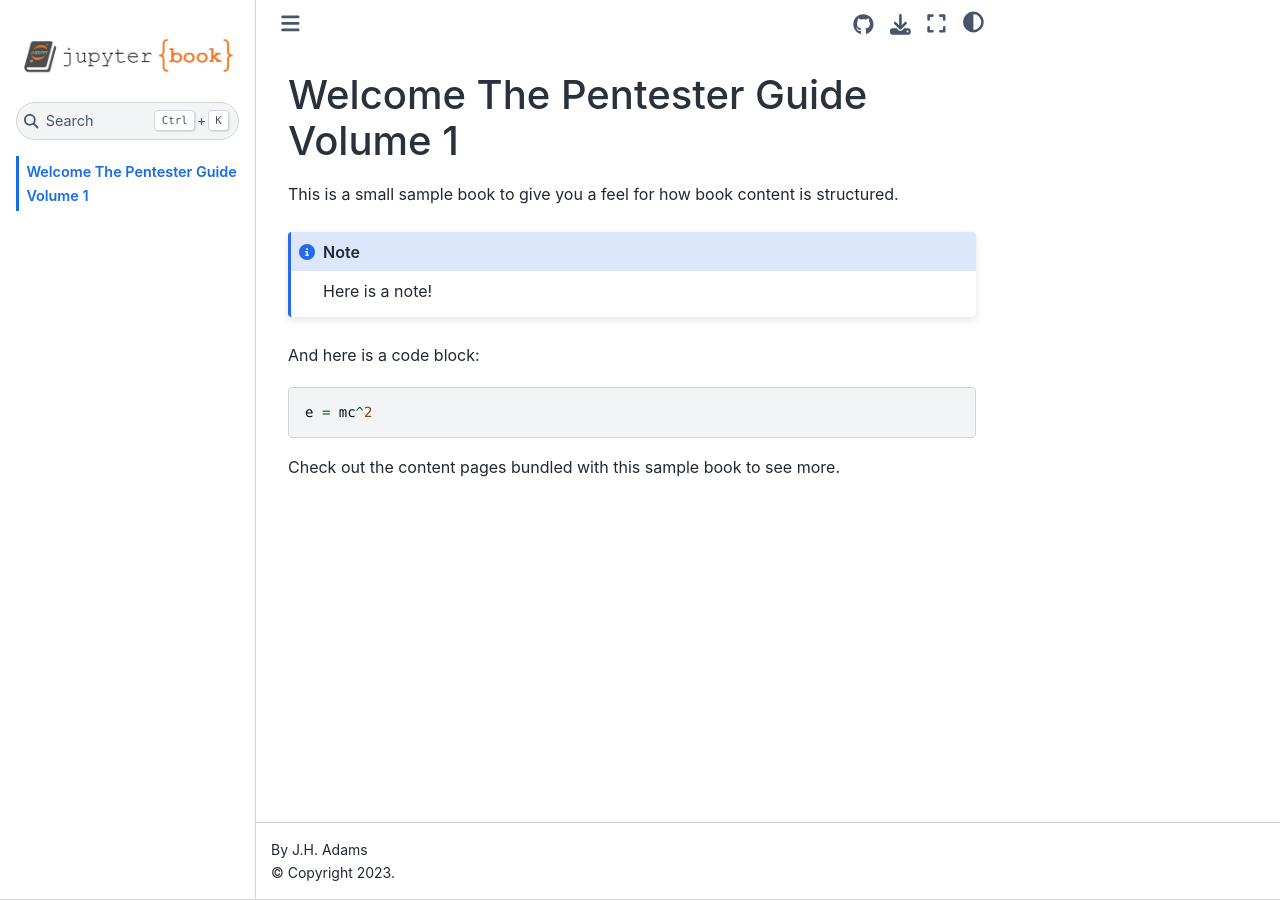
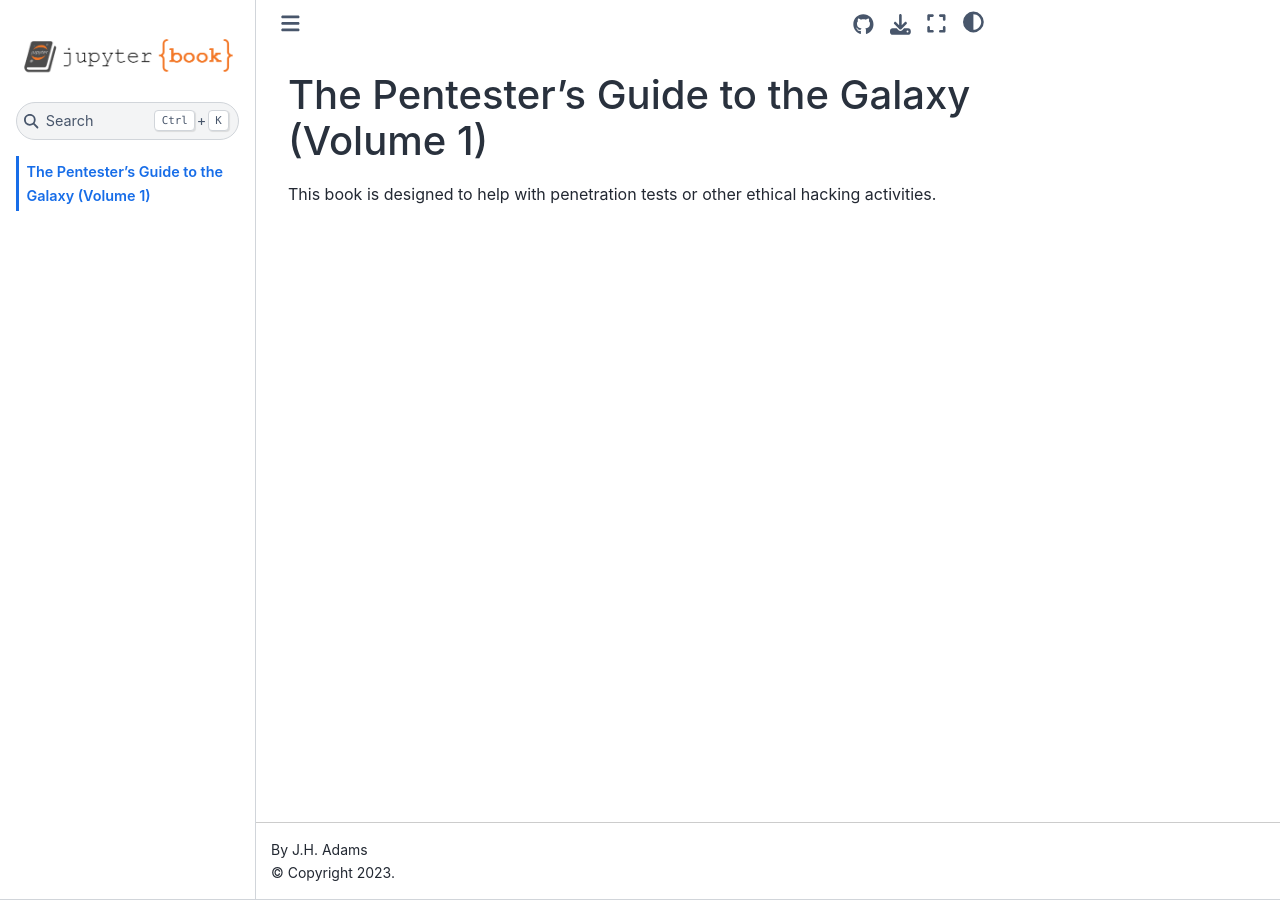
Before and after one commit to pentesterguides/vol1, a Jupyter Book: the page built from intro.md, in a window 1280 px wide. Built offline with Jupyter Book 1.0.4 settings and Sphinx 7.4.7 and the Sphinx Book theme 1.1.4, drawn with Linux system fonts in a browser that asks for light colours; pages that are not in the unit, such as notebooks, are missing from menus.

Commit message:
new intro

````diff
--- a/intro.md
+++ b/intro.md
@@ -1,16 +1,3 @@
-# Welcome The Pentester Guide Volume 1
+# The Pentester's Guide to the Galaxy (Volume 1)
 
-This is a small sample book to give you a feel for how book content is
-structured.
-
-:::{note}
-Here is a note!
-:::
-
-And here is a code block:
-
-```
-e = mc^2
-```
-
-Check out the content pages bundled with this sample book to see more.
+This book is designed to help with penetration tests or other ethical hacking activities.
````
